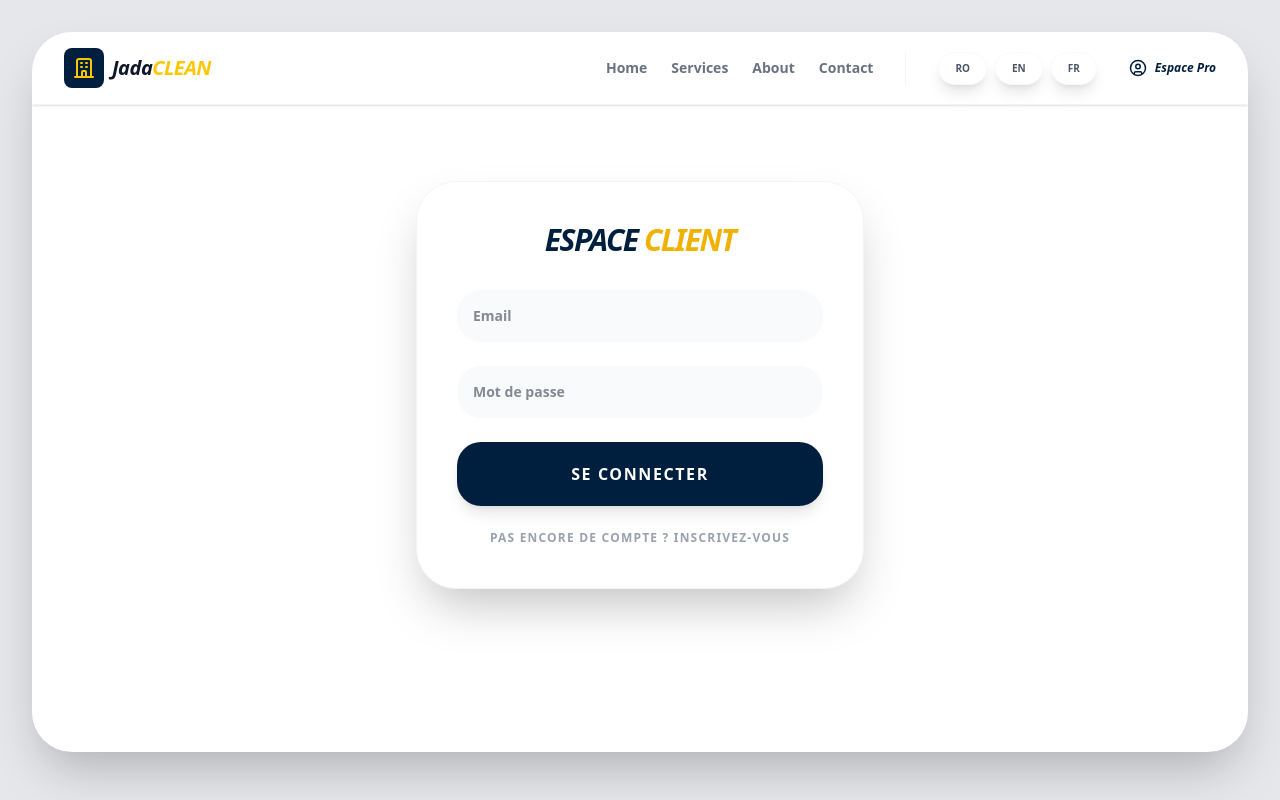
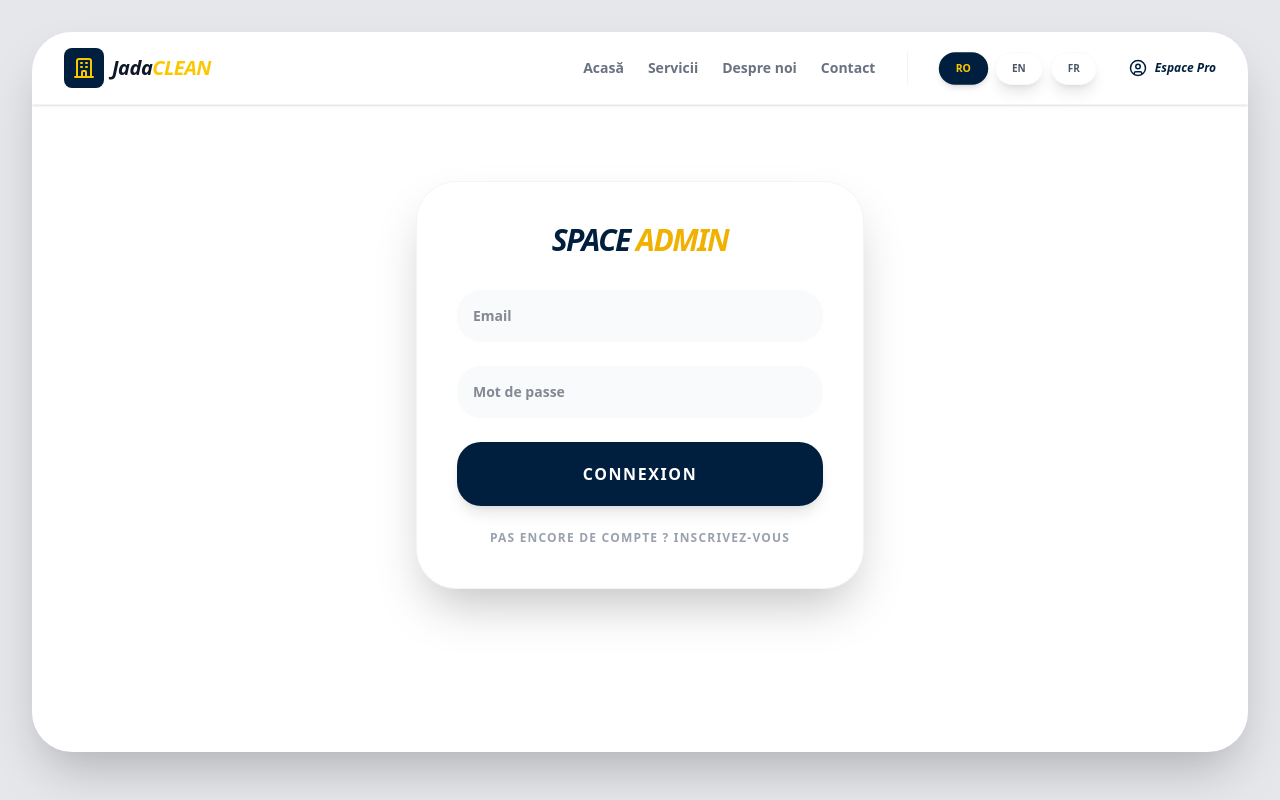
Before and after one commit to patoryann-collab/jadaclean, a React (Vite) app: page /login in a window 1280 px wide. Built offline with nearby package versions, Linux system fonts and the light colour scheme.

Commit message:
Maj Services Complète

```diff
--- a/src/i18n/config.js
+++ b/src/i18n/config.js
@@ -1,6 +1,6 @@
 import i18n from 'i18next';
 import { initReactI18next } from 'react-i18next';
-import LanguageDetector from 'i18next-browser-languagedetector';
+
 
 // Importe tes fichiers de traduction
 import frTranslation from './locales/fr.json';
@@ -8,9 +8,10 @@ import enTranslation from './locales/en.json';
 import roTranslation from './locales/ro.json'; // Si tu l'as déjà
 
 i18n
-  .use(LanguageDetector)
+  //.use(LanguageDetector)
   .use(initReactI18next)
   .init({
+    lng: 'ro',
     fallbackLng: 'ro',
     resources: {
       ro: { translation: roTranslation },
--- a/src/views/Login.jsx
+++ b/src/views/Login.jsx
@@ -39,7 +39,7 @@ export default function Login() {
         <div className="flex flex-col items-center justify-center min-h-[70vh] px-6">
             <div className="bg-white p-10 rounded-[2.5rem] shadow-2xl w-full max-w-md border border-gray-100">
                 <h2 className="text-3xl font-black mb-8 uppercase italic tracking-tighter text-[#001f3f] text-center">
-                    {isSignUp ? 'Créer un' : 'Espace'} <span className="text-yellow-500">{isSignUp ? 'Compte' : 'Client'}</span>
+                    {isSignUp ? 'Créer un' : 'Space'} <span className="text-yellow-500">{isSignUp ? 'Compte' : 'Admin'}</span>
                 </h2>
 
                 <form onSubmit={handleAuth} className="space-y-6">
@@ -55,7 +55,7 @@ export default function Login() {
                     />
 
                     <button type="submit" disabled={loading} className="w-full py-5 bg-[#001f3f] text-white rounded-[1.5rem] font-black uppercase tracking-widest hover:bg-yellow-500 transition-all shadow-lg">
-                        {loading ? 'Chargement...' : (isSignUp ? "S'inscrire" : "Se connecter")}
+                        {loading ? 'Chargement...' : (isSignUp ? "S'inscrire" : "Connexion")}
                     </button>
                 </form>
 
--- a/src/views/Services.jsx
+++ b/src/views/Services.jsx
@@ -78,7 +78,14 @@ export default function Services() {
                     {/* GRILLE DES SERVICES */}
                     <div className="grid grid-cols-1 md:grid-cols-2 lg:grid-cols-3 gap-8">
                         <AnimatePresence mode="popLayout">
-                            {filteredServices.map((service) => (
+                            {filteredServices.map((service) => {
+                                // Trouver la catégorie pour l'étiquette
+                                const cat = categories.find(c => c.id === service.category_id);
+                                const catLabel = cat?.name_i18n?.[i18n.language] || cat?.name_i18n?.ro;
+                                const serviceTitle = service.title?.[i18n.language] || service.title?.ro || service.title?.fr;
+
+                                return (
+
                                 <motion.div
                                     layout
                                     initial={{ opacity: 0, scale: 0.9 }}
@@ -89,6 +96,11 @@ export default function Services() {
                                 >
                                     {/* Image et Bouton Réserver au survol */}
                                     <div className="relative h-64 overflow-hidden">
+                                        {catLabel && (
+                                                <div className="absolute top-4 left-4 z-10 bg-white/90 backdrop-blur-sm text-[#001f3f] px-4 py-1.5 rounded-full text-[9px] font-black uppercase tracking-widest shadow-sm">
+                                                    {catLabel}
+                                                </div>
+                                            )}
                                         <img
                                             src={service.image_url}
                                             alt="service"
@@ -119,7 +131,8 @@ export default function Services() {
                                         </div>
                                     </div>
                                 </motion.div>
-                            ))}
+                                );
+                            })}
                         </AnimatePresence>
                     </div>
                 </div>
```
